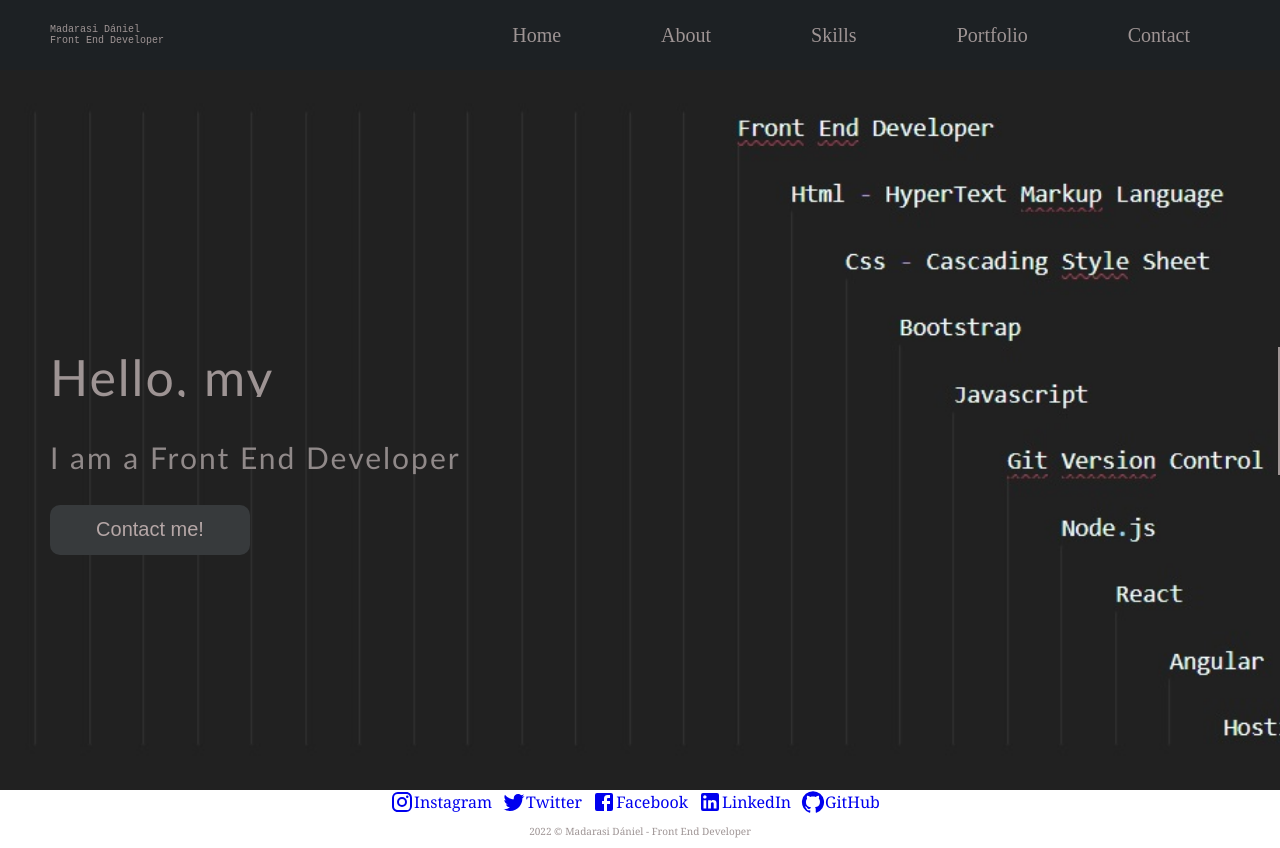
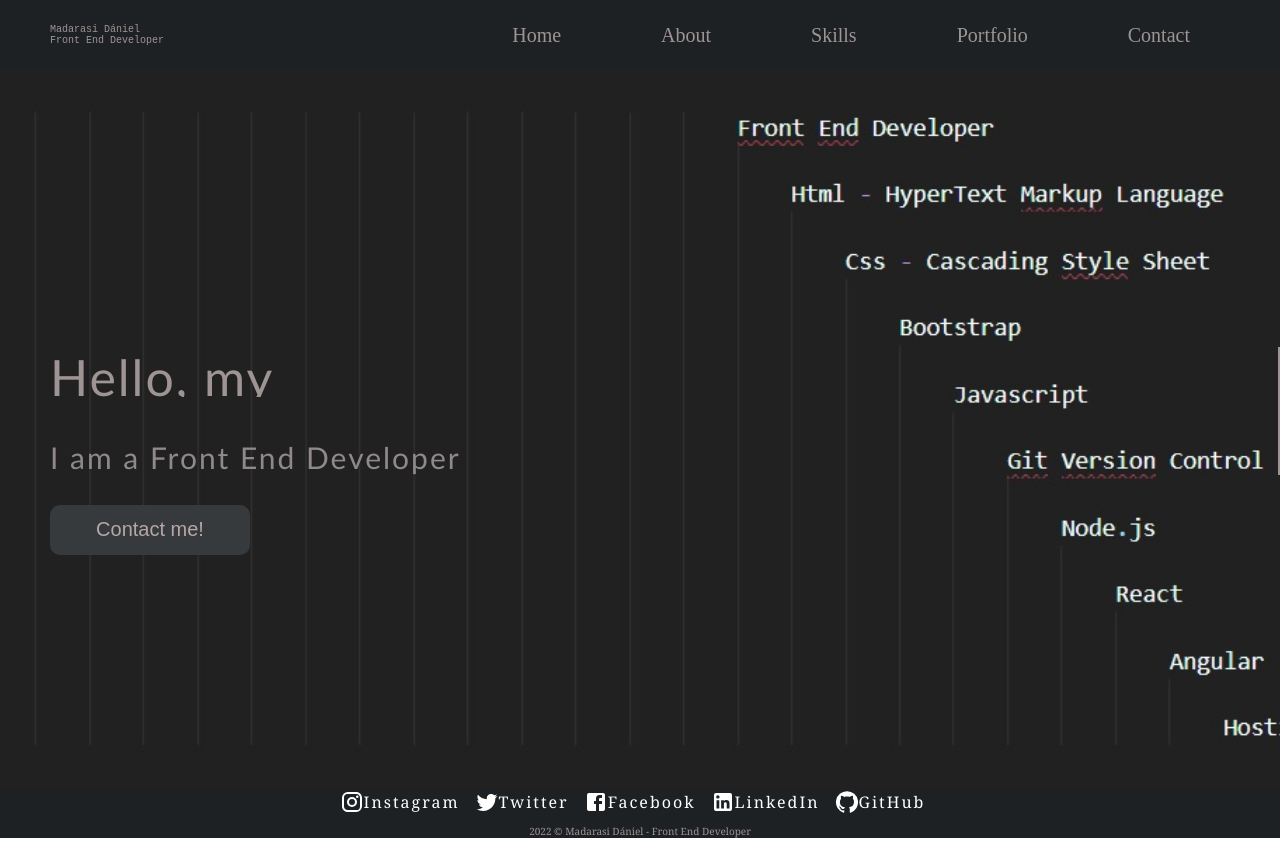
Before and after one commit to MadarasiD/React-Portfolio, a React (Create React App) app: page / in a window 1280 px wide. Built offline with nearby package versions, Linux system fonts and the light colour scheme.

Commit message:
footer beállítása

```diff
--- a/src/styles/Footer.css
+++ b/src/styles/Footer.css
@@ -4,6 +4,7 @@ body{
 }
 
 .footer {
+    background: #1d2124;
 
     font-family: Georgia, 'Times New Roman', Times, serif;
 }
@@ -22,9 +23,17 @@ body{
     justify-content: center;
     align-items: center;
     text-align: center;
-    margin-right: 10px;
+    margin-right: 15px;
     text-decoration: none;
+    letter-spacing: 2px;
+    color: #fff;
 
+}
+
+.socialMedia a:hover{
+
+    color: rgb(210, 81, 81);
+    transition: all 0.3s ease;
 }
 
 .monogram {
```
